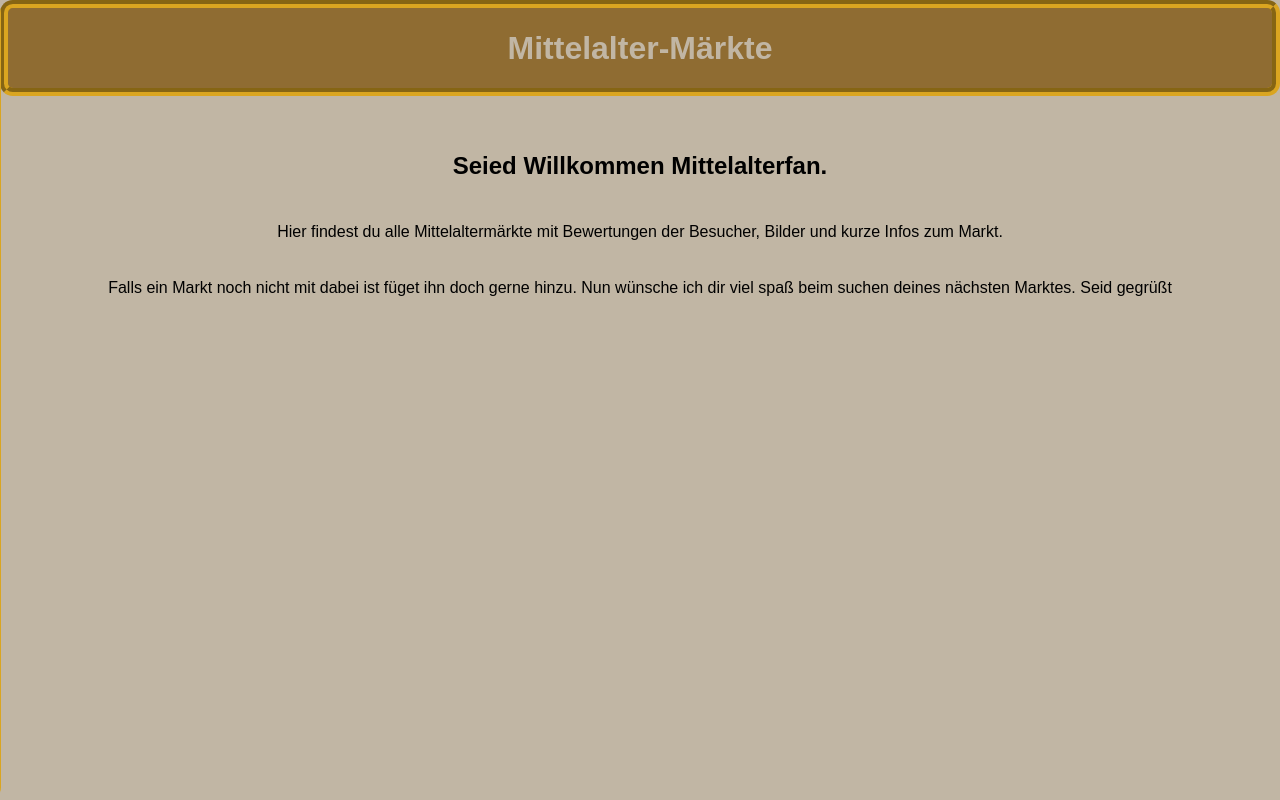
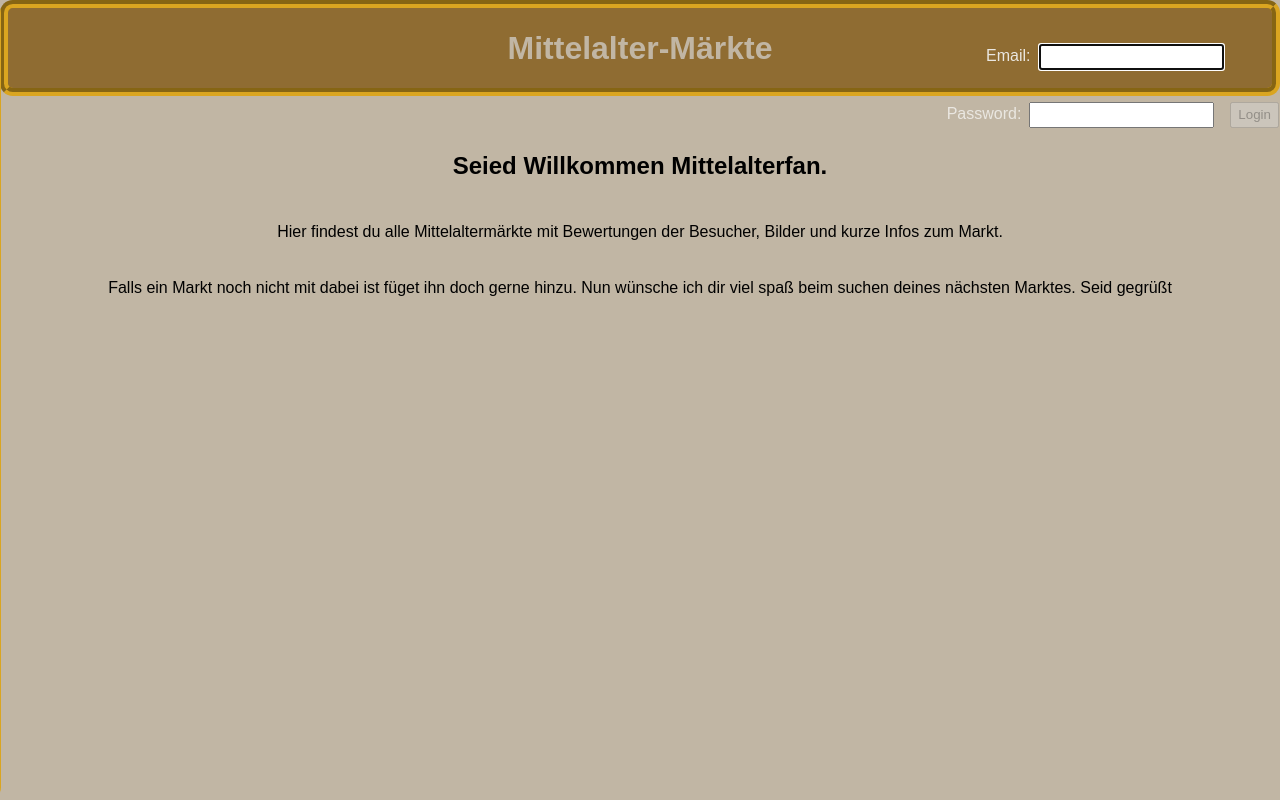
Before and after one commit to OliverNeuhaeusler/capstone-project, a React (Create React App) app in the folder client/: page / in a window 1280 px wide. Built offline with nearby package versions, Linux system fonts and the light colour scheme; no server answers.

Commit message:
put in some validations

```diff
--- a/client/src/App.js
+++ b/client/src/App.js
@@ -1,8 +1,8 @@
 import { useEffect, useState } from 'react';
 import { Switch, Route } from 'react-router-dom';
-import styled from 'styled-components/macro';
 import Bookmarked from './components/Bookmark.js';
 import BurgerMenu from './components/BurgerMenu.js';
+import Headers from './components/Header.js';
 import Home from './pages/Home.js';
 import MarketForm from './pages/MarktForm.js';
 import Searchbar from './components/Searchbar.js';
@@ -126,9 +126,7 @@ function App() {
 
   return (
     <div>
-      <Header>
-        <h1>Mittelalter-Märkte</h1>
-      </Header>
+      <Headers />
       <main>
         <BurgerMenu />
         <Switch>
@@ -167,24 +165,3 @@ function App() {
 }
 
 export default App;
-
-const Header = styled.header`
-  display: flex;
-  position: fixed;
-  z-index: 100;
-  background: hsl(37, 48%, 38%);
-  border: groove 0.5rem goldenrod;
-  border-radius: 0.8rem;
-  color: hsl(37, 19%, 70%);
-  justify-content: center;
-  left: 0;
-  margin: 0 auto;
-  padding: 1rem;
-  top: 0;
-  width: 100%;
-
-  h1 {
-    margin: 0;
-    padding: 0;
-  }
-`;
--- /dev/null
+++ b/client/src/components/Header.js
@@ -0,0 +1,31 @@
+import styled from 'styled-components/macro';
+import Login from './Login.js';
+export default function Headers() {
+  return (
+    <Header>
+      <h1>Mittelalter-Märkte</h1>
+      <Login />
+    </Header>
+  );
+}
+
+const Header = styled.header`
+  display: flex;
+  position: fixed;
+  z-index: 100;
+  background: hsl(37, 48%, 38%);
+  border: groove 0.5rem goldenrod;
+  border-radius: 0.8rem;
+  color: hsl(37, 19%, 70%);
+  justify-content: center;
+  left: 0;
+  margin: 0 auto;
+  padding: 1rem;
+  top: 0;
+  width: 100%;
+
+  h1 {
+    margin: 0;
+    padding: 0;
+  }
+`;
--- /dev/null
+++ b/client/src/components/Login.js
@@ -0,0 +1,63 @@
+import React, { useState } from 'react';
+import styled from 'styled-components/macro';
+
+export default function Login() {
+  const [email, setEmail] = useState('');
+  const [password, setPassword] = useState('');
+
+  function validateForm() {
+    return email.length > 0 && password.length > 0;
+  }
+
+  function handleSubmit(event) {
+    event.preventDefault();
+  }
+
+  return (
+    <>
+      <LoginForm onSubmit={handleSubmit}>
+        <article id="email">
+          <label htmlFor="Email">Email:</label>
+          <input
+            id="Email"
+            autoFocus
+            type="email"
+            value={email}
+            onChange={(e) => setEmail(e.target.value)}
+          />
+        </article>
+        <article id="password">
+          <label htmlFor="password">Password:</label>
+          <input
+            id="password"
+            type="password"
+            value={password}
+            onChange={(e) => setPassword(e.target.value)}
+          />
+        </article>
+        <button type="submit" disabled={!validateForm()}>
+          Login
+        </button>
+      </LoginForm>
+    </>
+  );
+}
+
+const LoginForm = styled.form`
+  display: flex;
+  justify-content: center;
+  align-items: center;
+  flex-wrap: wrap;
+  position: fixed;
+  left: 72%;
+  top: 3.5%;
+
+  article {
+    padding: 1rem;
+  }
+
+  label {
+    color: hsl(37, 19%, 90%);
+    padding: 0.5rem;
+  }
+`;
```
Also changed, not shown: client/src/lib/validation.js (added, +20 -0 lines).
